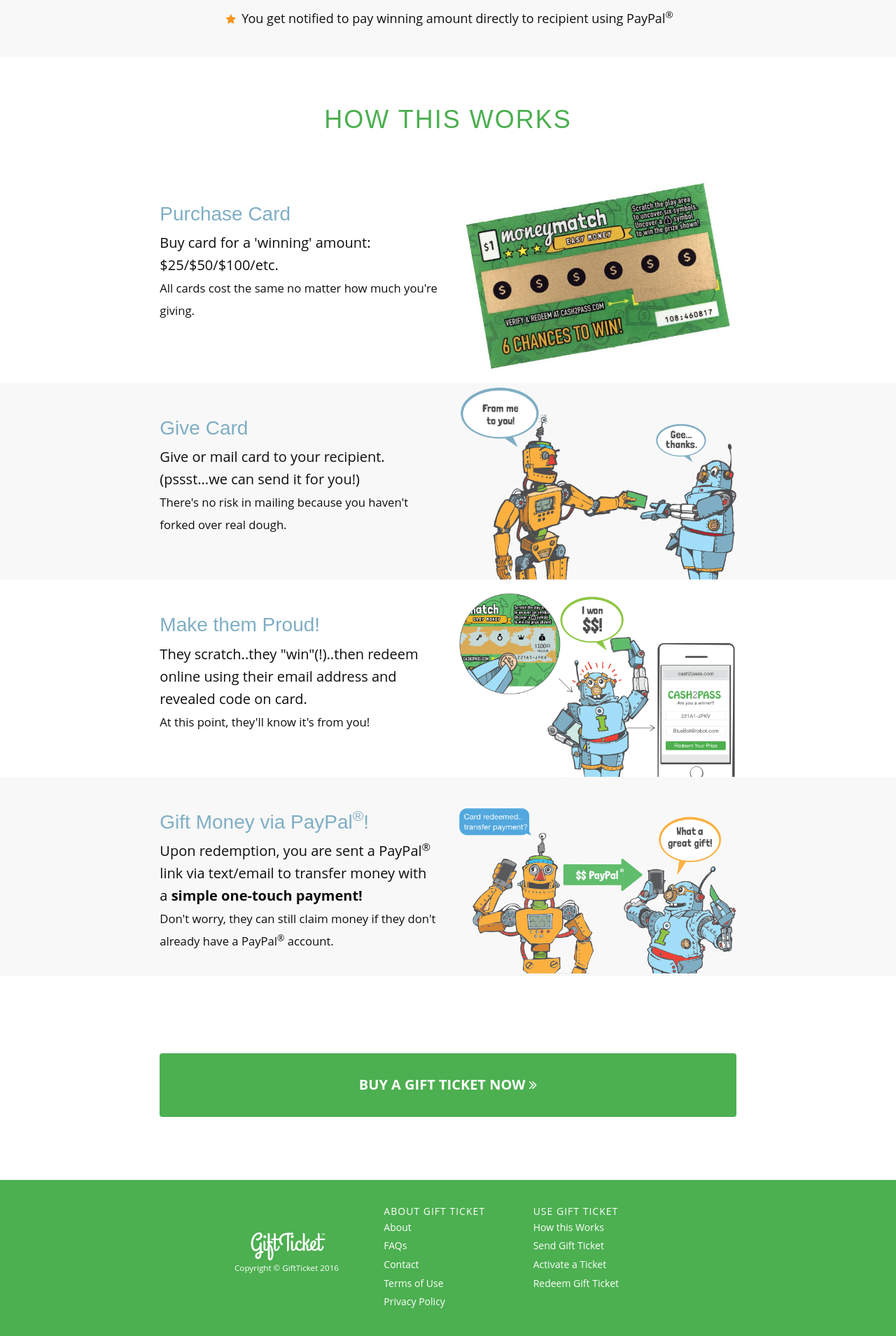
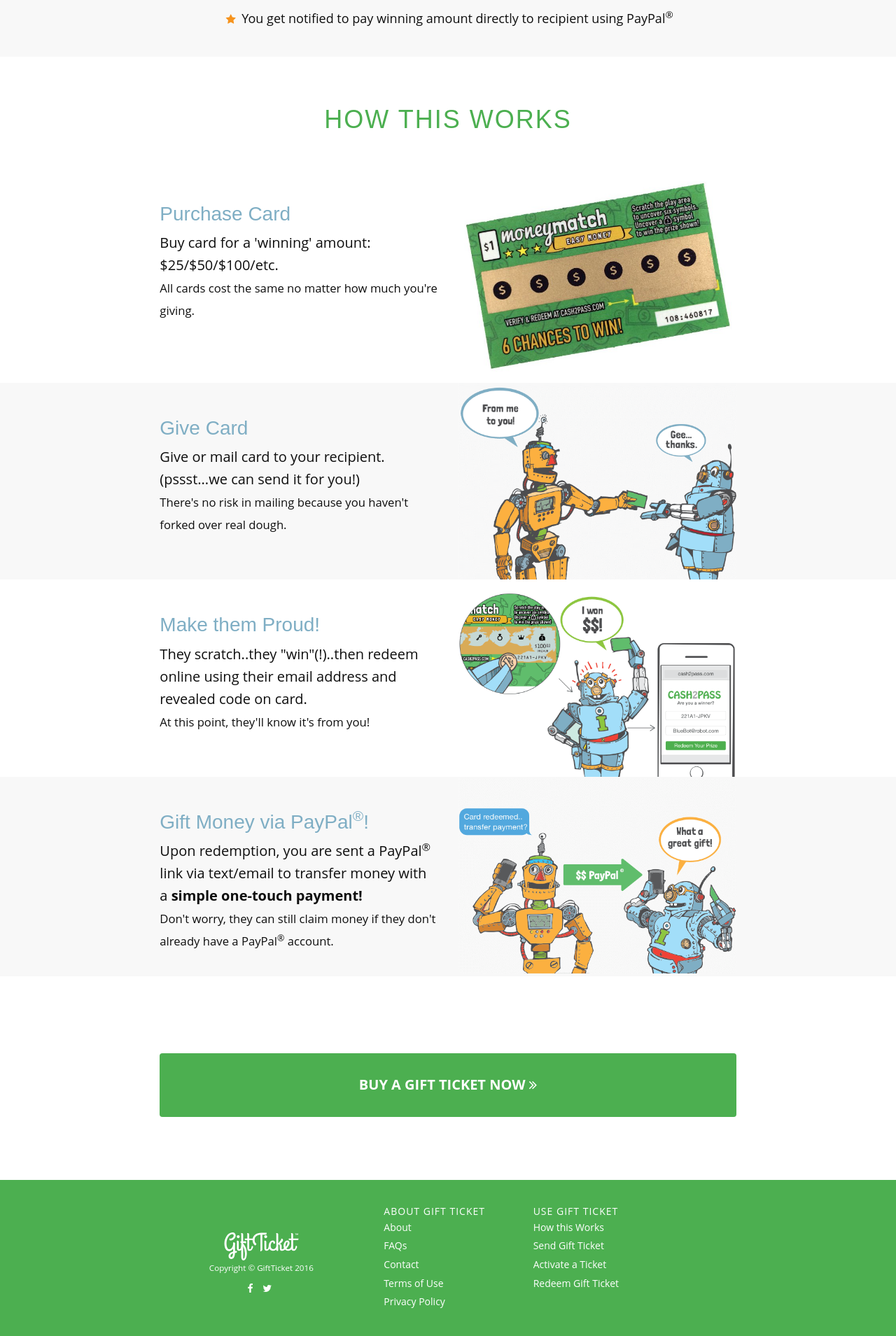
Before and after one commit to alleyway/gift-ticket-web, a Jekyll site: the page built from index.html, in a window 1280 px wide. Shown: the part 744-2653 px from the top of the page at 70% size. Built offline with Jekyll 4.4.1, drawn with Linux system fonts in a browser that asks for light colours; some web fonts are replaced; comment, search, counter and statistics services are not loaded.

Commit message:
Adding social media links to footer

```diff
--- a/_includes/footer.html
+++ b/_includes/footer.html
@@ -1,11 +1,17 @@
 <footer>
     <div class="container-fluid">
         <div class="row">
-            <div class="col-md-offset-3 col-md-2">
+            <div class="col-md-offset-2 col-md-3 text-center">
                 <br/>&nbsp;<br/>
                 <a class=" page-scroll" href="./#page-top"><img src="img/nav_logo.svg" height="40" width="153" /></a>
                 <br/>
+
                 <span style="font-size: smaller">Copyright &copy; GiftTicket 2016</span>
+
+                <ul class="social-icons icon-circle icon-rotate list-unstyled list-inline" style="margin-top:10px;">
+                    <li><a href="https://www.facebook.com/TheGiftTicket/" rel="nofollow" title="Like the Gift Ticket on Facebook"><i class="fa fa-facebook"></i></a> </li>
+                    <li><a href="https://www.twitter.com/thegiftticket" rel="nofollow" title="Follow the Gift Ticket on Twitter"><i class="fa fa-twitter"></i></a> </li>
+                </ul>
 
             </div>
             <div class="col-md-2 footer_links">
@@ -47,6 +53,8 @@
 
 </script>
 
+<script src="http://platform.twitter.com/widgets.js"></script>
+
 </body>
 
 </html>
```
